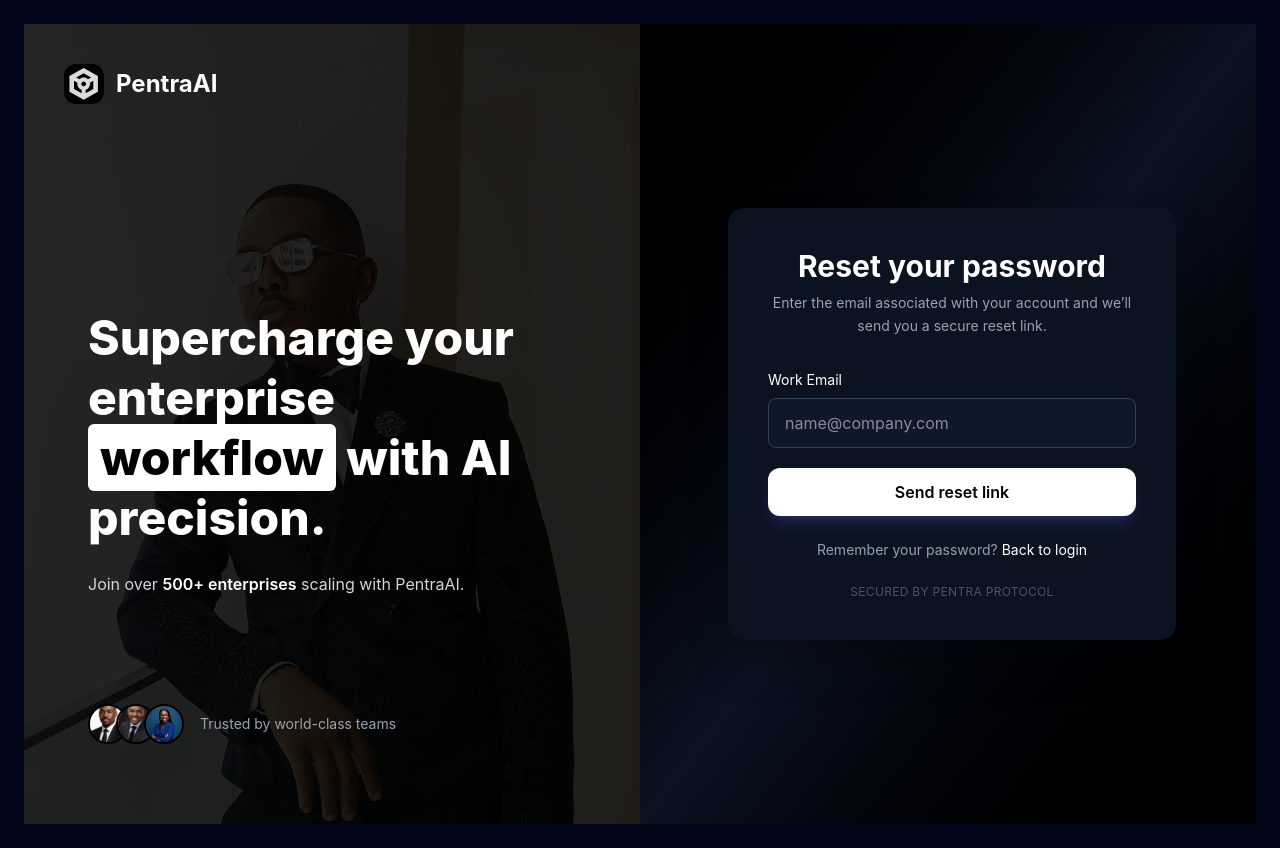
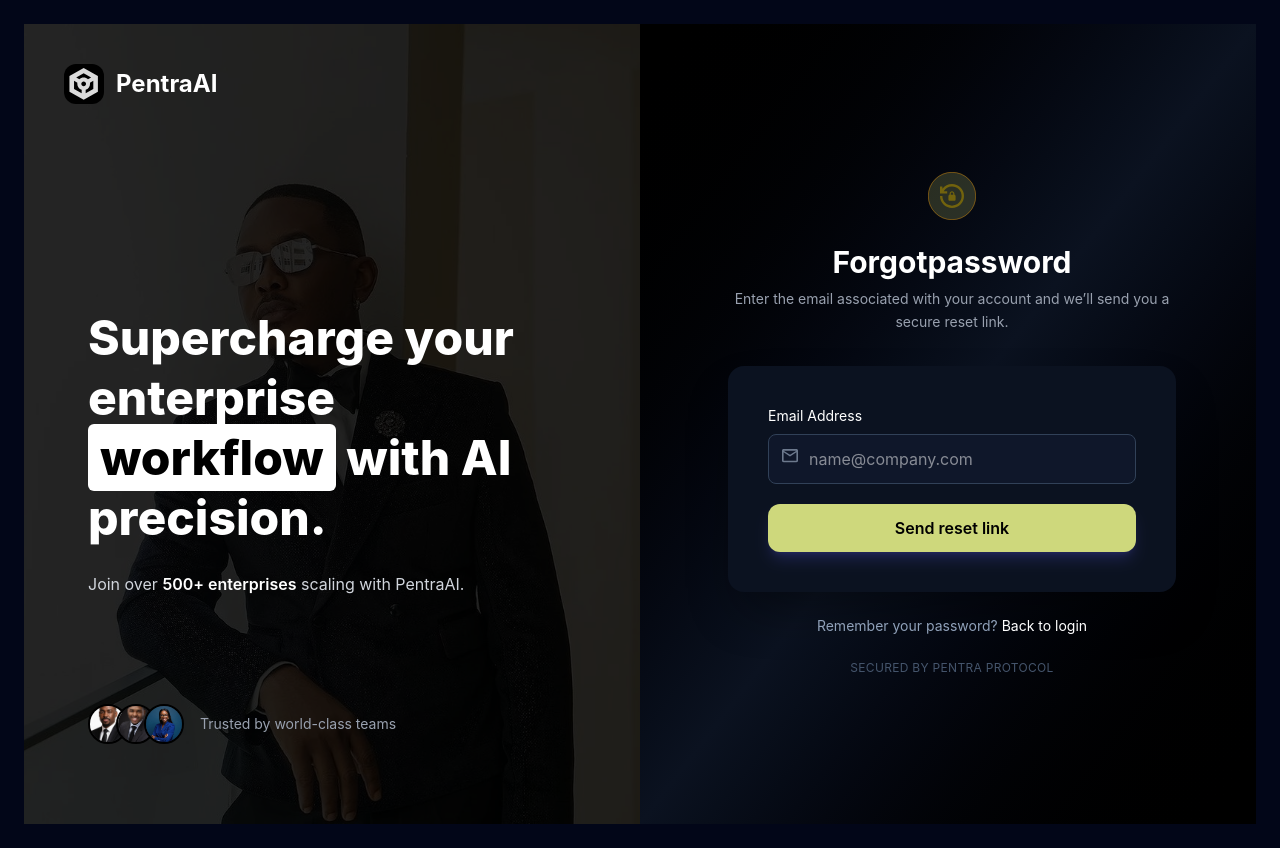
Before and after one commit to raji-ayyub/multi-agent-startup-simulator, a React (Vite) app in the folder simulator/: page /forgot-password in a window 1280 px wide. Built offline with nearby package versions, Linux system fonts and the light colour scheme.

Commit message:
ui Fixeses for reset password and forget password

```diff
--- a/simulator/src/pages/auth/ForgotPassword.jsx
+++ b/simulator/src/pages/auth/ForgotPassword.jsx
@@ -1,7 +1,9 @@
+
+
+
 import { useState } from "react";
 import { useAuthStore } from "../../store/authStore";
 import { Link } from "react-router-dom";
-
 import AuthLayout from "../../components/layout/AuthLayout";
 
 export default function ForgotPassword() {
@@ -14,14 +16,22 @@ export default function ForgotPassword() {
   };
 
   return (
+    <AuthLayout>
+      <div className="w-full max-w-md ">
 
-     <AuthLayout>
-      <div className="w-full max-w-md bg-[#0b1220] rounded-2xl shadow-2xl shadow-black/40 p-8 sm:p-10">
+        {/* TOP LOGO */}
+        <div className="flex justify-center mb-6">
+          <img
+            src="/images/reset.svg"
+            alt="Logo"
+            className="h-12 w-auto"
+          />
+        </div>
 
         {/* Header */}
         <div className="text-center mb-8">
           <h2 className="text-3xl font-bold mb-2">
-              Reset your password
+            Forgotpassword
           </h2>
           <p className="text-gray-400 text-sm leading-relaxed">
             Enter the email associated with your account and we’ll send you a secure reset link.
@@ -29,25 +39,34 @@ export default function ForgotPassword() {
         </div>
 
         {/* FORM */}
-          <form onSubmit={handleSubmit} className="space-y-5">
+        <form onSubmit={handleSubmit} className="space-y-5 bg-[#0b1220] rounded-2xl shadow-2xl shadow-black/40 p-8 sm:p-10">
 
+          {/* Email Input with Logo */}
           <div>
-              <label className="block text-sm mb-2">Work Email</label>
+            <label className="block text-sm mb-2"> Email Address </label>
+
+            <div className="relative">
+              <img
+                src="/images/Container.svg"
+                alt="email logo"
+                className="absolute left-3 top-1/2 -translate-y-1/2 h-5 w-5 object-contain opacity-70"
+              />
               <input
                 type="email"
                 name="email"
                 value={email}
                 onChange={(e) => setEmail(e.target.value)}
                 placeholder="name@company.com"
-                className="w-full bg-[#0f172a] border border-slate-700 rounded-lg px-4 py-3 focus:outline-none focus:ring-2 focus:ring-indigo-600 transition"
+                className="w-full bg-[#0f172a] border border-slate-700 rounded-lg pl-10 pr-4 py-3 focus:outline-none focus:ring-2 focus:ring-indigo-600 transition"
                 required
               />
+            </div>
           </div>
 
           <button
             type="submit"
             disabled={isLoading}
-              className="w-full bg-white text-black font-semibold py-3 rounded-xl hover:opacity-90 transition shadow-lg shadow-indigo-500/20"
+            className="w-full bg-[#CED87C] text-black font-semibold py-3 rounded-xl hover:opacity-90 transition shadow-lg shadow-indigo-500/20"
           >
             {isLoading ? "Sending reset link..." : "Send reset link"}
           </button>
@@ -67,7 +86,5 @@ export default function ForgotPassword() {
 
       </div>
     </AuthLayout>
-
-
   );
 }
--- a/simulator/src/pages/auth/ResetPassword.jsx
+++ b/simulator/src/pages/auth/ResetPassword.jsx
@@ -1,3 +1,6 @@
+
+
+
 import { useState } from "react";
 import { useAuthStore } from "../../store/authStore";
 import { Link, useParams } from "react-router-dom";
@@ -30,20 +33,32 @@ export default function ResetPassword() {
   };
 
   return (
+    <AuthLayout>
+      <div className="flex min-h-screen items-center justify-center bg-[#0a0f1a] px-4">
+        <div className="w-full max-w-md">
 
-    <AuthLayout>
-      <div className="w-full max-w-md bg-[#0f172a] p-10 rounded-2xl shadow-2xl shadow-black/40 border border-slate-800">
+          {/* LOGO */}
+          <div className="flex justify-center mb-6">
+            <img
+              src="/images/reset.svg"
+              alt="Logo"
+              className="h-12 w-auto"
+            />
+          </div>
 
-          <h2 className="text-3xl font-bold mb-2 tracking-tight">
+          {/* Heading */}
+          <h2 className="text-3xl font-bold mb-2 tracking-tight text-white text-center">
             Reset Password
           </h2>
-          <p className="text-gray-400 mb-8">
+          <p className="text-gray-400 mb-8 text-center">
             Enter your new password to regain access to your account.
           </p>
 
           {/* FORM */}
-          <form onSubmit={handleSubmit} className="space-y-6">
-
+          <form
+            onSubmit={handleSubmit}
+            className="space-y-6 bg-[#0f172a] p-10 rounded-2xl shadow-2xl shadow-black/40 border border-slate-800"
+          >
             {/* New Password */}
             <div className="relative">
               <label className="block text-sm mb-2 text-gray-300">
@@ -92,7 +107,7 @@ export default function ResetPassword() {
             <button
               type="submit"
               disabled={isLoading}
-              className="w-full bg-white text-black font-semibold py-3 rounded-xl hover:opacity-90 transition shadow-lg"
+              className="w-full bg-[#CED87C] text-black font-semibold py-3 rounded-xl hover:opacity-90 transition shadow-lg"
             >
               {isLoading ? "Resetting..." : "Reset Password"}
             </button>
@@ -105,12 +120,12 @@ export default function ResetPassword() {
             </Link>
           </p>
 
+          {/* Footer */}
           <p className="mt-8 text-xs text-slate-600 text-center tracking-wider">
             SECURED BY PENTRA PROTOCOL
           </p>
         </div>
+      </div>
     </AuthLayout>
-
-
   );
 }
```
Also changed, not shown: simulator/public/images/Container.svg (added), simulator/public/images/reset.svg (added). Lines whose indentation alone changed are shown as unchanged.
